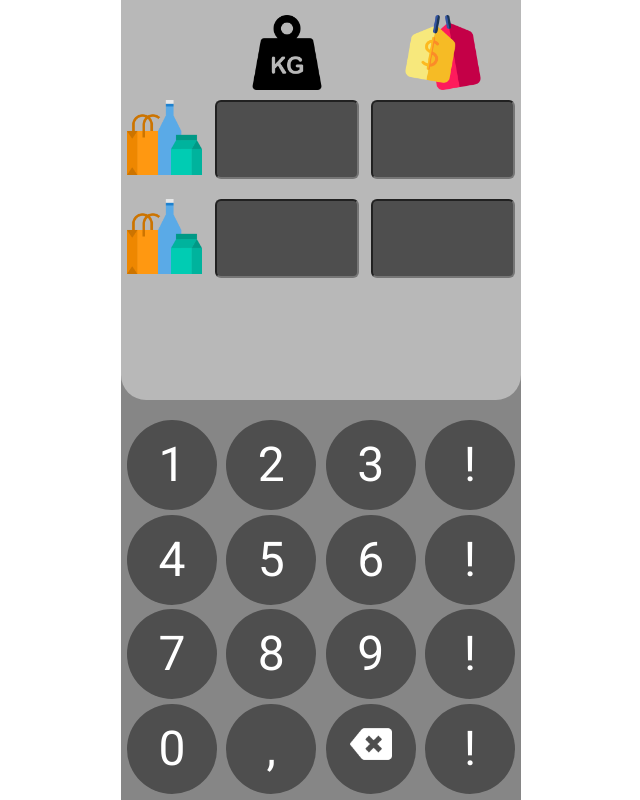
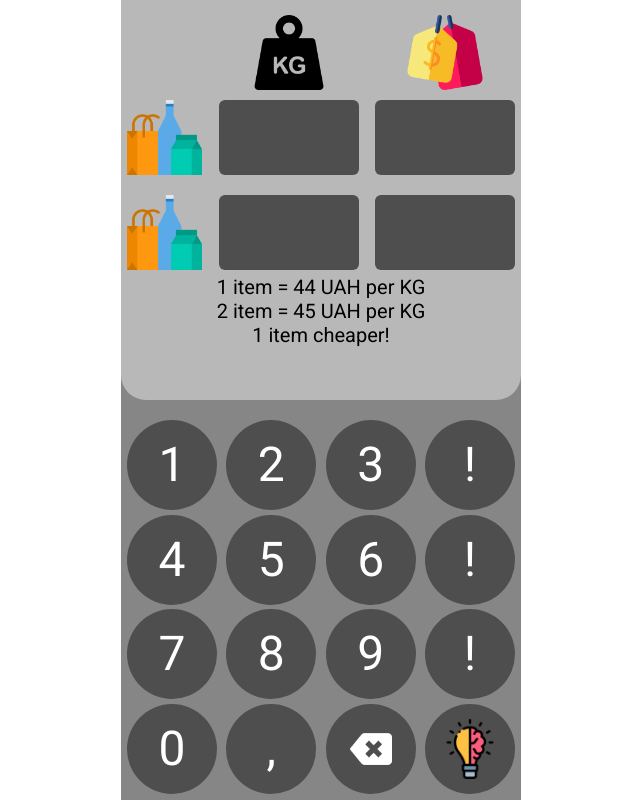
Before and after one commit to alexey-sevastynov/cheaper-goods, a React (Create React App) app: page / in a window 1280 px wide. Shown: the whole page, without its empty margins (319-959 px from the left). Built offline with nearby package versions, Linux system fonts and the light colour scheme.

Commit message:
add component Result.jsx

```diff
--- a/src/App.js
+++ b/src/App.js
@@ -7,7 +7,7 @@ import Footer from "./components/footer/Footer";
 class App extends React.Component {
   state = {
     input_1: { value: "", active: false },
-    input_2: { value: "", active: true },
+    input_2: { value: "", active: false },
     input_3: { value: "", active: false },
     input_4: { value: "", active: false },
   };
--- a/src/components/footer/Footer.jsx
+++ b/src/components/footer/Footer.jsx
@@ -2,6 +2,7 @@ import React, { Component } from "react";
 import "./footer.css";
 
 import remove from "./delete.png";
+import brain from "./light-bulb.png";
 
 export default class Footer extends Component {
   render() {
@@ -113,14 +114,22 @@ export default class Footer extends Component {
             }}
           >
             <img
-              className="remove"
+              className="icon"
               src={remove}
               width={42}
               height={42}
               alt="del"
             />
           </div>
-          <div className="circle">!</div>
+          <div className="circle">
+            <img
+              className="icon"
+              src={brain}
+              width={60}
+              height={60}
+              alt="del"
+            />
+          </div>
         </div>
       </div>
     );
--- a/src/components/footer/footer.css
+++ b/src/components/footer/footer.css
@@ -23,6 +23,16 @@
     line-height: 90px;
     font-size: 48px;
     color: white;
+
+    position: relative;
 }
 
-.remove {}
+.icon {
+
+    position: absolute;
+    top: 50%;
+
+    left: 50%;
+
+    transform: translateX(-50%) translateY(-50%);
+}
--- a/src/components/header/Header.jsx
+++ b/src/components/header/Header.jsx
@@ -4,6 +4,7 @@ import "./header.css";
 import price from "./price.png";
 import weight from "./weight.png";
 import goods from "./product.png";
+import Result from "../result/Result";
 
 export default class Header extends Component {
   render() {
@@ -22,12 +23,18 @@ export default class Header extends Component {
       inputActive_4,
     } = this.props;
 
+    const styleInput_1 = input_1.active ? "active" : "";
+    const styleInput_2 = input_2.active ? "active" : "";
+    const styleInput_3 = input_3.active ? "active" : "";
+    const styleInput_4 = input_4.active ? "active" : "";
+
     return (
       <div className="header">
         <div className="row2">
           <img src={goods} alt="goods" width={75} height={75}></img>
           <div className="header-input-1">
             <input
+              className={styleInput_1}
               readOnly
               value={input_1.value}
               onChange={changeInput_1}
@@ -44,6 +51,7 @@ export default class Header extends Component {
           <div className="header-input-2">
             <input
               readOnly
+              className={styleInput_2}
               value={input_2.value}
               onChange={changeInput_2}
               onClick={inputActive_2}
@@ -62,6 +70,7 @@ export default class Header extends Component {
           <div className="header-input-1">
             <input
               readOnly
+              className={styleInput_3}
               value={input_3.value}
               onChange={changeInput_3}
               onClick={inputActive_3}
@@ -70,12 +79,14 @@ export default class Header extends Component {
           <div className="header-input-2">
             <input
               readOnly
+              className={styleInput_4}
               value={input_4.value}
               onChange={changeInput_4}
               onClick={inputActive_4}
             ></input>
           </div>
         </div>
+        <Result />
       </div>
     );
   }
--- a/src/components/header/header.css
+++ b/src/components/header/header.css
@@ -19,6 +19,24 @@
 
 input {
     line-height: 75px;
+    padding: 0 3px;
+    border: none;
+    background-image: none;
+    background-color: transparent;
+    -webkit-box-shadow: none;
+    -moz-box-shadow: none;
+    box-shadow: none;
+    box-sizing: border-box;
+}
+
+.no-outline:focus {
+    outline: none;
+}
+
+
+.active {
+    background-color: rgb(146, 34, 0);
+    box-sizing: border-box;
 }
 
 
--- /dev/null
+++ b/src/components/result/Result.jsx
@@ -0,0 +1,14 @@
+import React, { Component } from "react";
+import "./result.css";
+
+export default class Result extends Component {
+  render() {
+    return (
+      <div className="results">
+        <p>1 item = 44 UAH per KG</p>
+        <p>2 item = 45 UAH per KG</p>
+        <p>1 item cheaper!</p>
+      </div>
+    );
+  }
+}
--- /dev/null
+++ b/src/components/result/result.css
@@ -0,0 +1,5 @@
+.results {
+    text-align: center;
+    font-size: 20px;
+    margin-top: 5px;
+}
```
Also changed, not shown: src/components/footer/light-bulb.png (added).
